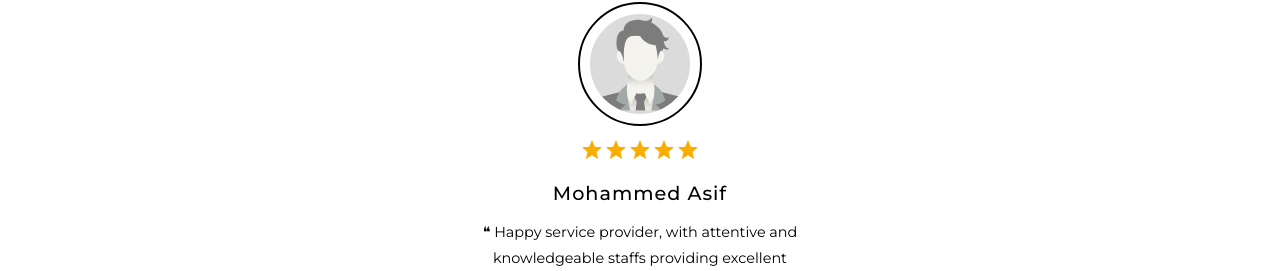
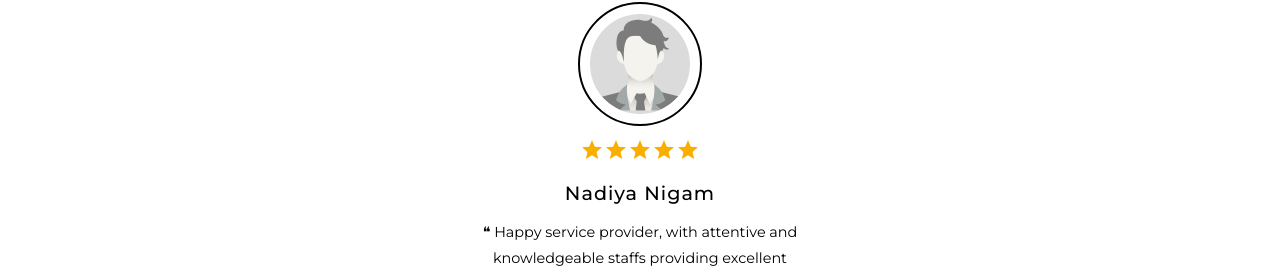
Before and after one commit to Chetan-Bashetti/UrbanFix, a React (Create React App) app: page / in a window 1280 px wide. Shown: the part 2522-2793 px from the top of the page. Built offline with nearby package versions, Linux system fonts and the light colour scheme.

Commit message:
Added new review

```diff
--- a/src/mock/reviews.js
+++ b/src/mock/reviews.js
@@ -27,7 +27,7 @@ export const reviews = [
 			'Outstanding service provider with the motive of attaining client contentment.'
 	},
 	{
-		user: 'mohammed asif',
+		user: 'Nadiya nigam',
 		gender: 'm',
 		rating: 5,
 		review:
```
